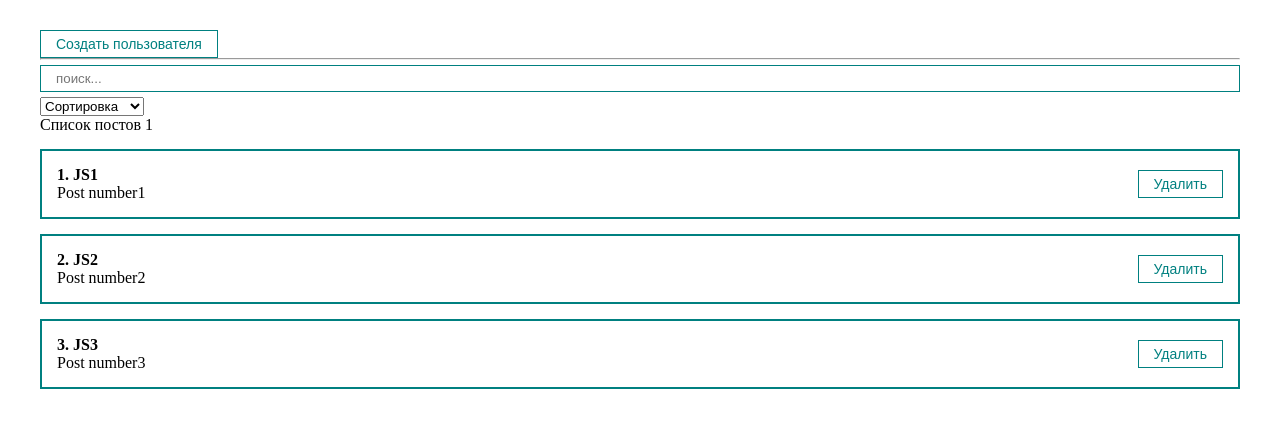
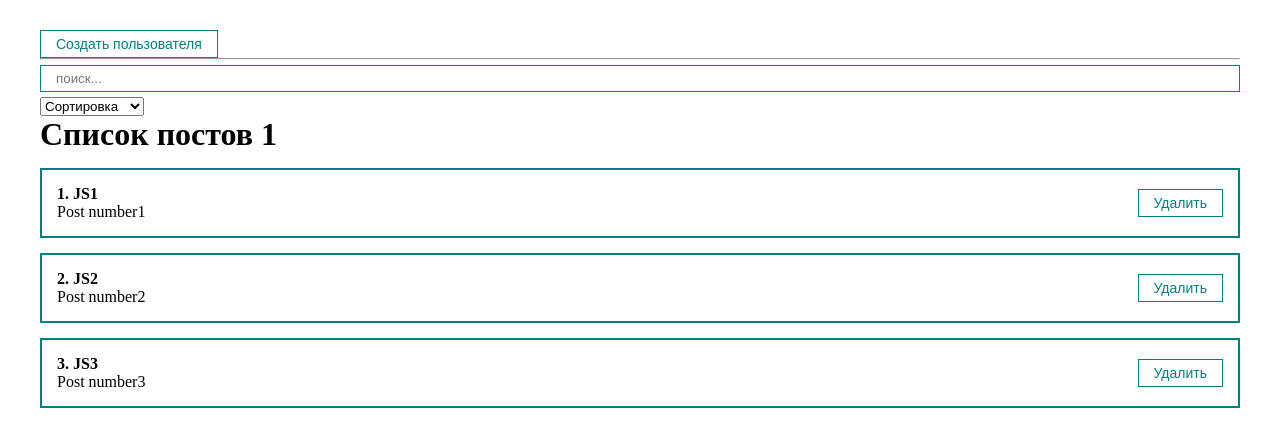
Before and after one commit to eserhin/React_base_ulbi, a React (Create React App) app: page / in a window 1280 px wide. Shown: the top 446 px of the page. Built offline with nearby package versions, Linux system fonts and the light colour scheme.

Commit message:
Transition Group

```diff
--- a/package.json
+++ b/package.json
@@ -9,6 +9,7 @@
     "react": "^17.0.2",
     "react-dom": "^17.0.2",
     "react-scripts": "4.0.3",
+    "react-transition-group": "^4.4.2",
     "web-vitals": "^1.0.1"
   },
   "scripts": {
--- a/src/components/PostList.jsx
+++ b/src/components/PostList.jsx
@@ -1,5 +1,6 @@
 import React from 'react';
 import PostItem from "./PostItem";
+import {CSSTransition, TransitionGroup} from "react-transition-group";
 
 const PostList = ({posts, title, remove}) => {
     if (!posts.length) {
@@ -7,9 +8,18 @@ const PostList = ({posts, title, remove}) => {
     }
     return (
         <div>
-            {title}
-            {posts.map((post, index) =>
-                <PostItem post={post} number={index + 1} key={post.id} remove={remove}/>)}
+            <h1>{title}</h1>
+            <TransitionGroup>
+                {posts.map((post, index) =>
+                    <CSSTransition
+                        key={post.id}
+                        timeout={500}
+                        classNames='post'
+                    >
+                        <PostItem post={post} number={index + 1} remove={remove}/>
+                    </CSSTransition>
+                )}
+            </TransitionGroup>
         </div>
     );
 };
--- a/src/styles/App.css
+++ b/src/styles/App.css
@@ -20,3 +20,18 @@
     justify-content: space-between;
     align-items: center;
 }
+
+.post-enter {
+    transform: translateX(-550px);
+}
+.post-enter-active{
+    transform: translateX(0px);
+    transition: all 500ms ease-in;
+}
+.post-exit{
+    opacity: 1;
+}
+.post-exit-active{
+    transform: translateX(-550px);
+    transition: all 500ms ease-in;
+}
```
Also changed, not shown: 1 other file (tests, documents, lock files or other folders).
